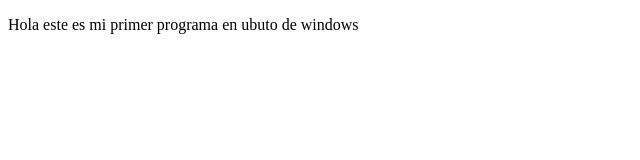
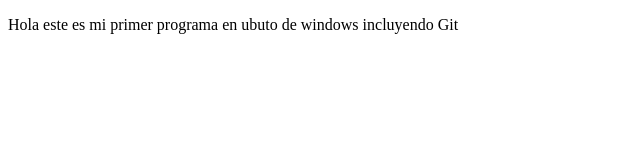
Before and after one commit to YaragSerdna/proyectoDemoCursoPrework, a plain HTML site: page index.html in a window 1280 px wide. Shown: the whole page, without its empty margins (0-640 px from the left). Drawn offline with Linux system fonts and the light colour scheme.

Commit message:
Cambios agregamos git

```diff
--- a/index.html
+++ b/index.html
@@ -8,7 +8,7 @@
 </head>
 <body>
     <p>
-        Hola este es mi primer programa en ubuto de windows
+        Hola este es mi primer programa en ubuto de windows incluyendo Git
     </p>
 </body>
 </html>
```
